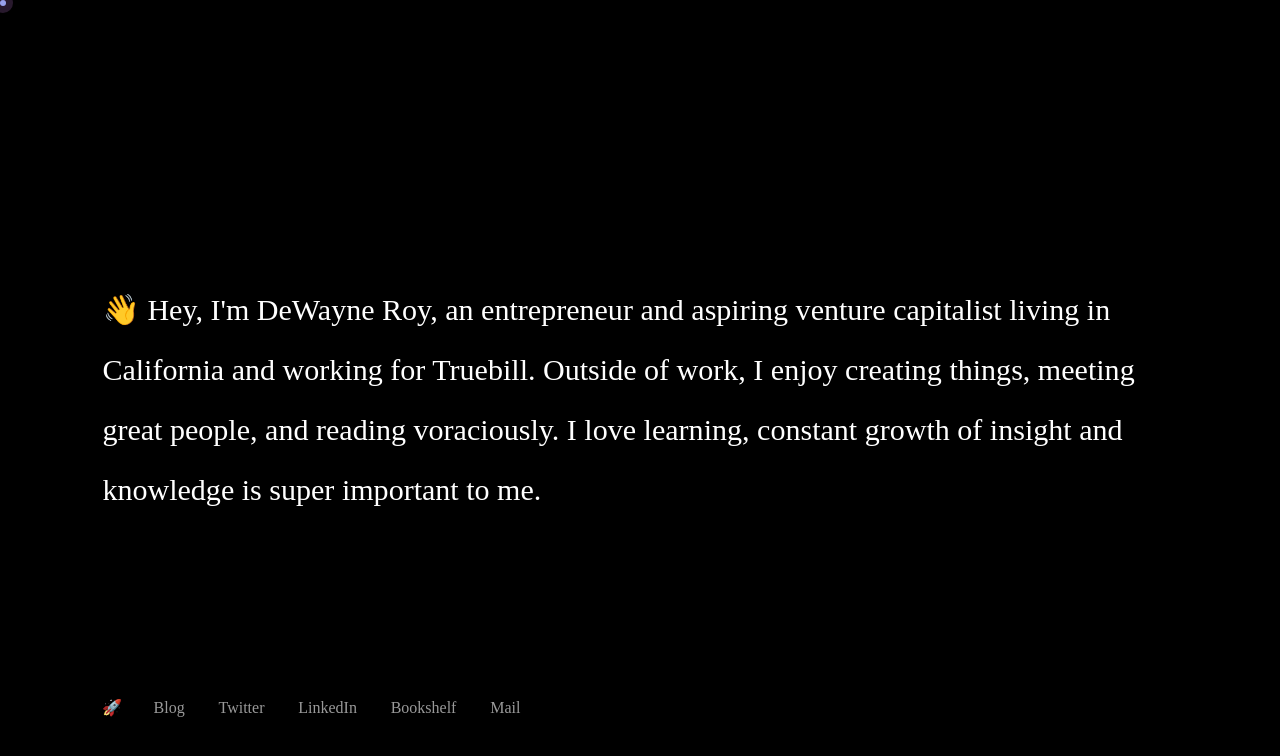
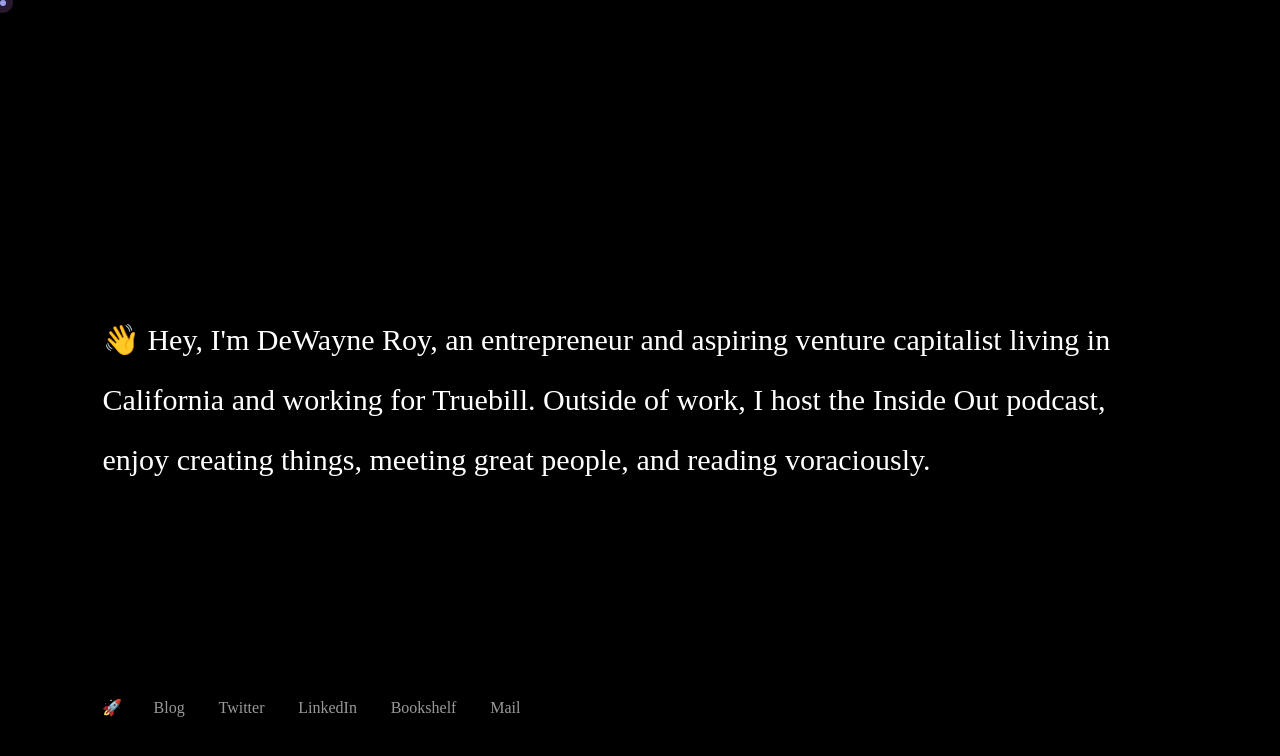
Before and after one commit to dewayneroy/dewayneroy.github.io, a plain HTML site: page index.html in a window 1280 px wide. Drawn offline with Linux system fonts and the light colour scheme; a web font is replaced by a local one.

Commit message:
Update index.html

```diff
--- a/index.html
+++ b/index.html
@@ -893,7 +893,7 @@ li.hover.hovered {
 <div class="cursor-follower hide"></div>
 <div data-title="Wayne's World" class="page--container js-home">
     <h1>Wayne's World</h1>
-    <p class="split hover"> 👋 Hey, I'm DeWayne Roy, an entrepreneur and aspiring venture capitalist living in California and working for Truebill. Outside of work, I enjoy creating things, meeting great people, and reading voraciously. I love learning, constant growth of insight and knowledge is super important to me. </p>
+    <p class="split hover"> 👋 Hey, I'm DeWayne Roy, an entrepreneur and aspiring venture capitalist living in California and working for Truebill. Outside of work, I host the Inside Out podcast, enjoy creating things, meeting great people, and reading voraciously.</p>
     <div class="hide spaceship cur">🚀</div>
     <ul class="socials">
         <li class="hover cur"><a href="https://dewayneroy.svbtle.com/" target="noopener" class="social hide">Blog</a></li>
```
